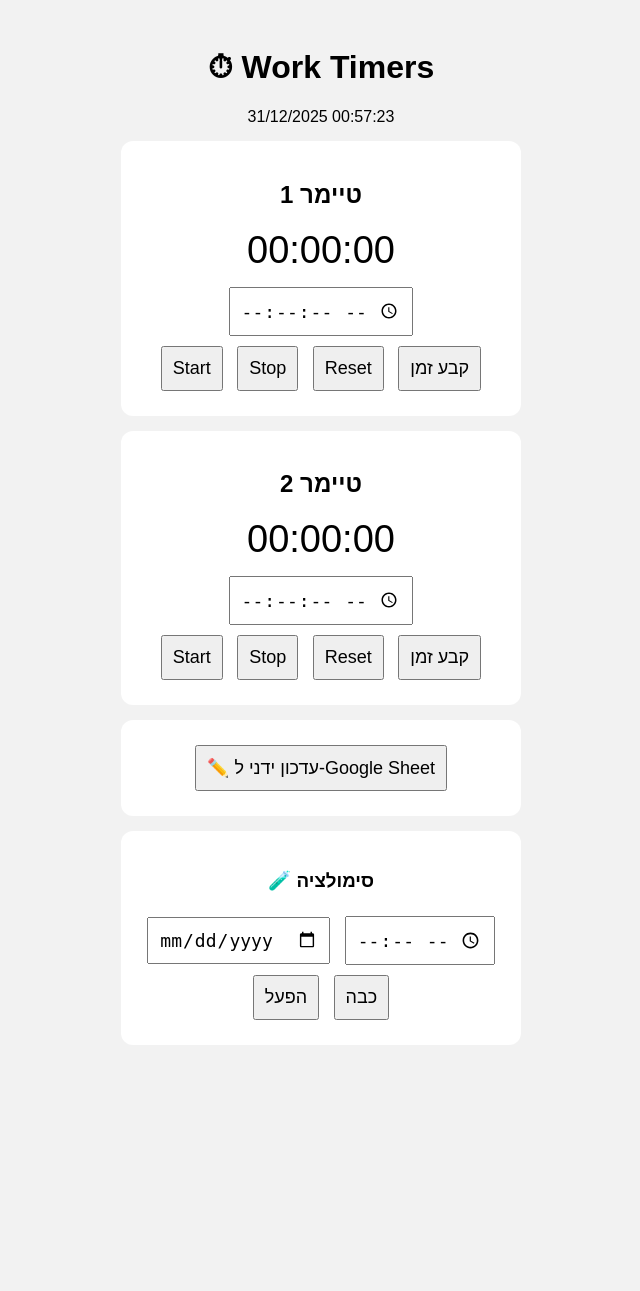
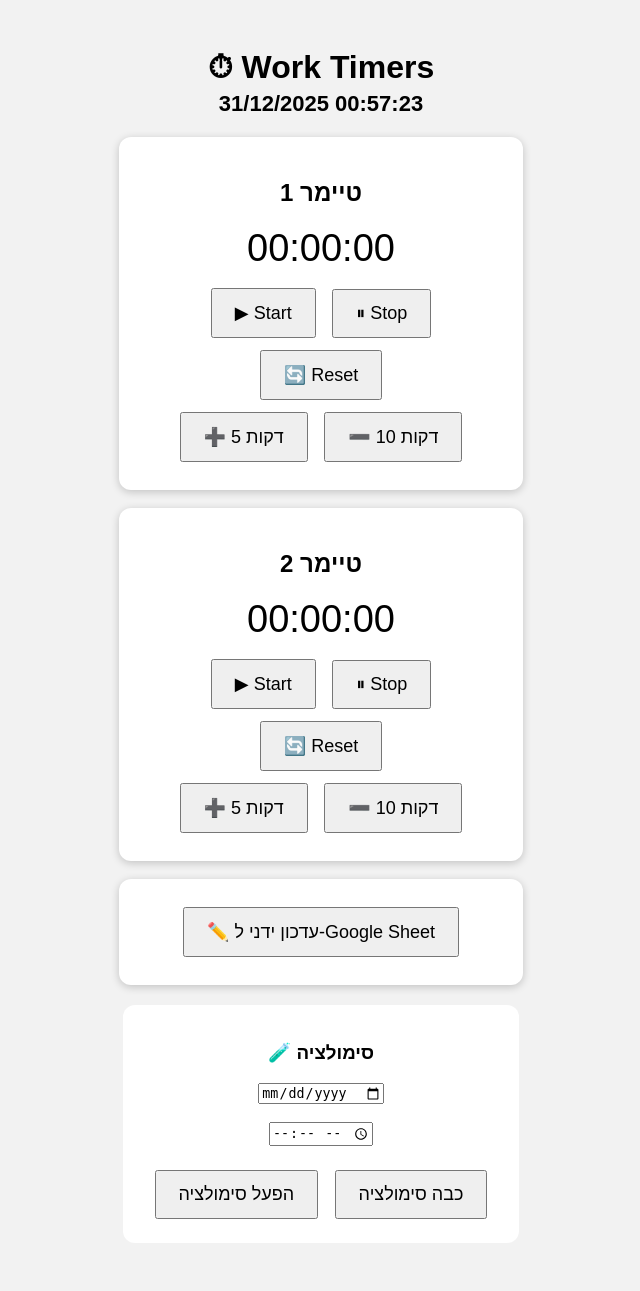
Before and after one commit to matanexcell-lab/work-timers, a Flask app: page / in a window 1280 px wide. Shown: the whole page, without its empty margins (319-959 px from the left). Before the commit the page ends 1045 px from the top, so only its background shows below. Run offline with Flask 3, Linux system fonts and the light colour scheme; data comes from the database, SQL or seed files in the repository.

Commit message:
Update index.html

```diff
--- a/app/templates/index.html
+++ b/app/templates/index.html
@@ -3,86 +3,187 @@
 <head>
 <meta charset="UTF-8">
 <title>Work Timers</title>
+
 <style>
-body{font-family:Arial;background:#f2f2f2;text-align:center;padding:20px}
-.card{background:#fff;padding:20px;border-radius:12px;margin:15px auto;max-width:360px}
-.timer{font-size:38px;margin:10px}
-button,input{font-size:18px;padding:10px;margin:5px}
-.sim{color:red}
+body {
+  font-family: Arial, sans-serif;
+  background: #f2f2f2;
+  padding: 20px;
+  text-align: center;
+}
+
+h1 {
+  margin-bottom: 5px;
+}
+
+#nowTitle {
+  font-size: 22px;
+  font-weight: bold;
+  margin-bottom: 20px;
+}
+
+.sim {
+  color: red;
+}
+
+.card {
+  background: white;
+  border-radius: 12px;
+  padding: 22px;
+  margin: 18px auto;
+  max-width: 360px;
+  box-shadow: 0 2px 8px rgba(0,0,0,0.2);
+}
+
+.timer {
+  font-size: 38px;
+  margin: 12px 0;
+}
+
+button {
+  font-size: 18px;
+  padding: 12px 22px;
+  margin: 6px;
+  cursor: pointer;
+}
+
+.sim-box {
+  background: #fff;
+  padding: 18px;
+  border-radius: 12px;
+  max-width: 360px;
+  margin: 20px auto;
+}
 </style>
 </head>
 
 <body>
 
 <h1>⏱ Work Timers</h1>
-<div id="now"></div>
+<div id="nowTitle">טוען...</div>
 
+<!-- TIMER 1 -->
 <div class="card">
   <h2>טיימר 1</h2>
-<div class="timer" id="t1">00:00:00</div>
-<input type="time" step="1" id="e1">
+  <div class="timer" id="timer-1">00:00:00</div>
+  <button onclick="startTimer(1)">▶ Start</button>
+  <button onclick="stopTimer(1)">⏸ Stop</button>
+  <button onclick="resetTimer(1)">🔄 Reset</button>
   <br>
-<button onclick="start(1)">Start</button>
-<button onclick="stop(1)">Stop</button>
-<button onclick="reset(1)">Reset</button>
-<button onclick="setTime(1)">קבע זמן</button>
+  <button onclick="adjustTimer(1, 300)">➕ 5 דקות</button>
+  <button onclick="adjustTimer(1, -600)">➖ 10 דקות</button>
 </div>
 
+<!-- TIMER 2 -->
 <div class="card">
   <h2>טיימר 2</h2>
-<div class="timer" id="t2">00:00:00</div>
-<input type="time" step="1" id="e2">
+  <div class="timer" id="timer-2">00:00:00</div>
+  <button onclick="startTimer(2)">▶ Start</button>
+  <button onclick="stopTimer(2)">⏸ Stop</button>
+  <button onclick="resetTimer(2)">🔄 Reset</button>
   <br>
-<button onclick="start(2)">Start</button>
-<button onclick="stop(2)">Stop</button>
-<button onclick="reset(2)">Reset</button>
-<button onclick="setTime(2)">קבע זמן</button>
+  <button onclick="adjustTimer(2, 300)">➕ 5 דקות</button>
+  <button onclick="adjustTimer(2, -600)">➖ 10 דקות</button>
 </div>
 
+<!-- GOOGLE SHEET -->
 <div class="card">
   <button onclick="logNow()">✏️ עדכון ידני ל-Google Sheet</button>
 </div>
 
-<div class="card">
+<!-- SIMULATION -->
+<div class="sim-box">
   <h3>🧪 סימולציה</h3>
-<input type="date" id="sd">
-<input type="time" id="st">
-<br>
-<button onclick="simStart()">הפעל</button>
-<button onclick="simStop()">כבה</button>
+  <input type="date" id="simDate"><br><br>
+  <input type="time" id="simTime"><br><br>
+  <button onclick="startSim()">הפעל סימולציה</button>
+  <button onclick="stopSim()">כבה סימולציה</button>
 </div>
 
 <script>
-async function refresh(){
-  const r = await fetch("/api/status");
+const BASE = window.location.origin;
+
+// ================= STATUS =================
+async function refreshStatus(){
+  try {
+    const r = await fetch(`${BASE}/api/status`);
     const d = await r.json();
-  document.getElementById("now").innerText = d.now_str + (d.simulation?" (סימולציה)":"");
-  document.getElementById("now").className = d.simulation?"sim":"";
-  document.getElementById("t1").innerText = d.timers[0];
-  document.getElementById("t2").innerText = d.timers[1];
+
+    const title = document.getElementById("nowTitle");
+    title.innerText = d.now_str + (d.simulation ? " (סימולציה)" : "");
+    title.className = d.simulation ? "sim" : "";
+
+    d.timers.forEach((t, i) => {
+      document.getElementById(`timer-${i+1}`).innerText = t;
+    });
+  } catch(e){
+    console.error("Status error:", e);
   }
-setInterval(refresh,1000); refresh();
-
-function start(i){fetch(`/api/timer/${i}/start`,{method:"POST"})}
-function stop(i){fetch(`/api/timer/${i}/stop`,{method:"POST"})}
-function reset(i){fetch(`/api/timer/${i}/reset`,{method:"POST"})}
-
-function setTime(i){
-  const v=document.getElementById("e"+i).value;
-  if(!v)return;
-  fetch(`/api/timer/${i}/set-time`,{
-    method:"POST",
-    headers:{"Content-Type":"application/json"},
-    body:JSON.stringify({time:v.length==5?v+":00":v})
-  })
 }
 
-function logNow(){fetch("/api/log-now",{method:"POST"})}
-function simStart(){
-  fetch("/api/sim/start",{method:"POST",headers:{"Content-Type":"application/json"},
-  body:JSON.stringify({datetime:sd.value+" "+st.value})})
+setInterval(refreshStatus, 1000);
+refreshStatus();
+
+// ================= TIMER ACTIONS =================
+function startTimer(i){
+  fetch(`${BASE}/api/timer/${i}/start`, { method: "POST" });
 }
-function simStop(){fetch("/api/sim/stop",{method:"POST"})}
+
+function stopTimer(i){
+  fetch(`${BASE}/api/timer/${i}/stop`, { method: "POST" });
+}
+
+function resetTimer(i){
+  fetch(`${BASE}/api/timer/${i}/reset`, { method: "POST" });
+}
+
+// ================= ADJUST TIME =================
+function adjustTimer(i, delta){
+  fetch(`${BASE}/api/timer/${i}/adjust`, {
+    method: "POST",
+    headers: { "Content-Type": "application/json" },
+    body: JSON.stringify({ delta: delta })
+  })
+  .then(r => r.json())
+  .then(d => {
+    if(d.error){
+      alert("❌ " + d.error);
+    }
+  });
+}
+
+// ================= GOOGLE SHEET =================
+function logNow(){
+  fetch(`${BASE}/api/log-now`, { method: "POST" })
+    .then(r => r.json())
+    .then(d => {
+      if(d.ok){
+        alert("✅ עודכן ב-Google Sheet");
+      } else {
+        alert("❌ " + d.message);
+      }
+    });
+}
+
+// ================= SIMULATION =================
+function startSim(){
+  const d = simDate.value;
+  const t = simTime.value;
+  if(!d || !t){
+    alert("בחר תאריך ושעה");
+    return;
+  }
+
+  fetch(`${BASE}/api/sim/start`, {
+    method: "POST",
+    headers: { "Content-Type": "application/json" },
+    body: JSON.stringify({ datetime: `${d} ${t}` })
+  });
+}
+
+function stopSim(){
+  fetch(`${BASE}/api/sim/stop`, { method: "POST" });
+}
 </script>
 
 </body>
```
Lines whose indentation alone changed are shown as unchanged.
